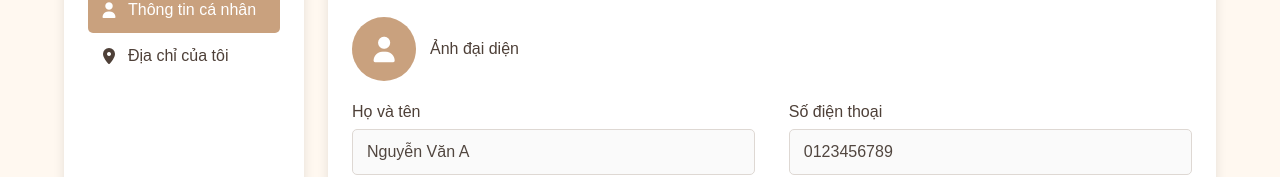
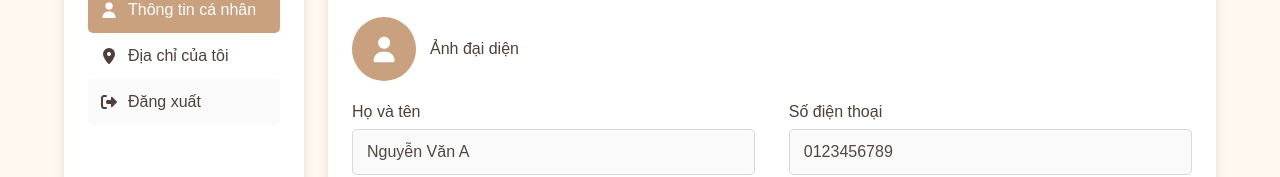
Before and after one commit to PhamVanViet23130380/AppSocola, a React (Vite) app: page /profile in a window 1280 px wide. Shown: the part 200-377 px from the top of the page. Built offline with nearby package versions, Linux system fonts and the light colour scheme.

Commit message:
feat(profile): nút đăng xuất

```diff
--- a/src/pages/Profile/Address.jsx
+++ b/src/pages/Profile/Address.jsx
@@ -72,6 +72,10 @@ function Address() {
                         <i className="fa-solid fa-location-dot" aria-hidden="true"></i>
                         <span>Địa chỉ của tôi</span>
                     </Link>
+                    <button className="profileMenuLink profileLogout" type="button">
+                        <i className="fa-solid fa-right-from-bracket" aria-hidden="true"></i>
+                        <span>Đăng xuất</span>
+                    </button>
                 </aside>
 
                 <section className="profileContent addressContent">
--- a/src/pages/Profile/Profile.css
+++ b/src/pages/Profile/Profile.css
@@ -60,6 +60,16 @@
     width: 18px;
     margin-right: 10px;
     text-align: center;
+}
+
+.profileLogout {
+    box-sizing: border-box;
+    width: 100%;
+    border: 0;
+    background-color: #fafafa;
+    font: inherit;
+    text-align: left;
+    cursor: default;
 }
 
 .profileContent h1 {
--- a/src/pages/Profile/Profile.jsx
+++ b/src/pages/Profile/Profile.jsx
@@ -28,6 +28,10 @@ function Profile() {
                         <i className="fa-solid fa-location-dot" aria-hidden="true"></i>
                         <span>Địa chỉ của tôi</span>
                     </Link>
+                    <button className="profileMenuLink profileLogout" type="button">
+                        <i className="fa-solid fa-right-from-bracket" aria-hidden="true"></i>
+                        <span>Đăng xuất</span>
+                    </button>
                 </aside>
 
                 <section className="profileContent">
```
